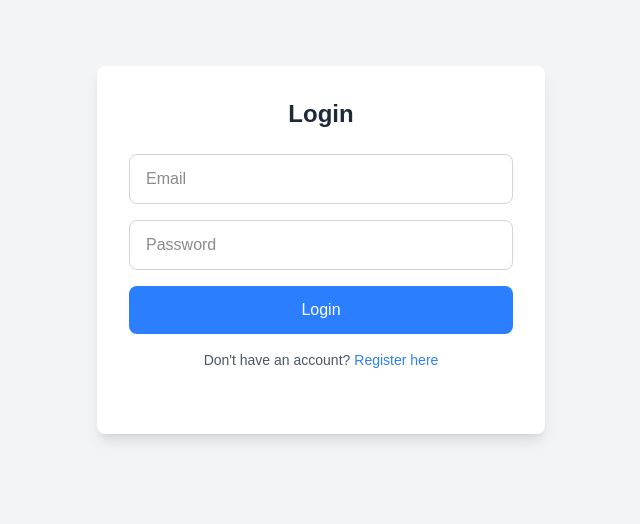
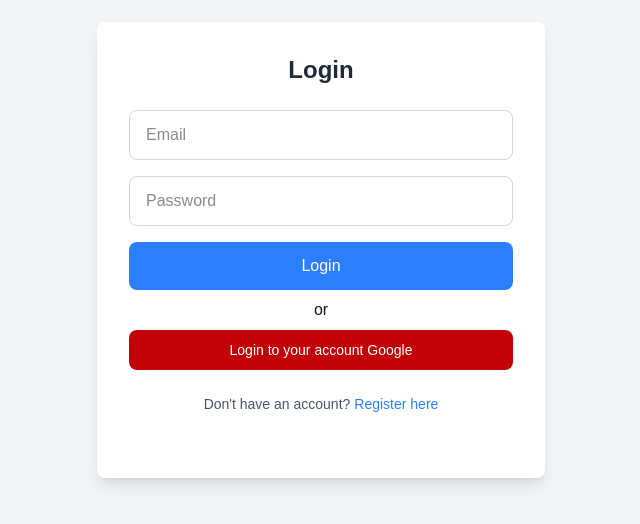
Before and after one commit to saepulfariz/nextjs-learning, a Next.js app: page /login in a window 1280 px wide. Shown: the part 150-674 px from the top of the page, without its empty margins (319-959 px from the left). Built offline with nearby package versions, Linux system fonts and the light colour scheme.

Commit message:
add button login with google

```diff
--- a/src/app/(auth)/login/page.tsx
+++ b/src/app/(auth)/login/page.tsx
@@ -4,6 +4,7 @@
 import { signIn } from "next-auth/react";
 import { useRouter } from "next/navigation";
 import Link from "next/link";
+import LoaderSpinner from "@/app/ui/loader-spinner";
 
 export default function HomePage() {
   const router = useRouter(); // tambahkan ini
@@ -12,6 +13,7 @@
   const [password, setPassword] = useState("");
 
   const [loading, setLoading] = useState(false);
+  const [isLoadingGoogle, setIsLoadingGoogle] = useState(false);
 
   const handleLogin = async () => {
     setLoading(true);
@@ -27,6 +29,21 @@
     } else {
       setLoading(false);
       router.push("/dashboard"); // ganti ke halaman tujuanmu
+    }
+  };
+
+  const handleGoogleLogin = async () => {
+    setIsLoadingGoogle(true);
+    const res = await signIn("google", {
+      callbackUrl: "/dashboard", // arahkan ke dashboard setelah login berhasil
+    });
+    console.log(res, "Google sign-in response");
+    if (res?.error) {
+      alert(res.error);
+      setIsLoadingGoogle(false);
+    } else {
+      router.push("/dashboard"); // ganti ke halaman tujuanmu
+      setIsLoadingGoogle(false);
     }
   };
 
@@ -60,6 +77,19 @@
           </button>
         </div>
 
+        <span className="mt-2 text-center flex w-full mb-2 justify-center">
+          or
+        </span>
+        <button
+          type="button"
+          className="w-full text-white bg-red-700 hover:bg-red-800 focus:ring-4 focus:outline-none focus:ring-red-300 font-medium rounded-lg text-sm px-5 py-2.5 text-center flex items-center justify-center gap-3 cursor-pointer mb-6"
+          disabled={isLoadingGoogle}
+          onClick={handleGoogleLogin}
+        >
+          {isLoadingGoogle ? "Loading" : "Login to your account Google"}
+          {isLoadingGoogle && <LoaderSpinner />}
+        </button>
+
         <p className="text-sm text-gray-600 mt-4 text-center">
           {"Don't have an account?"}
           <Link href="/register" className="text-blue-500 hover:underline ml-1">
```
